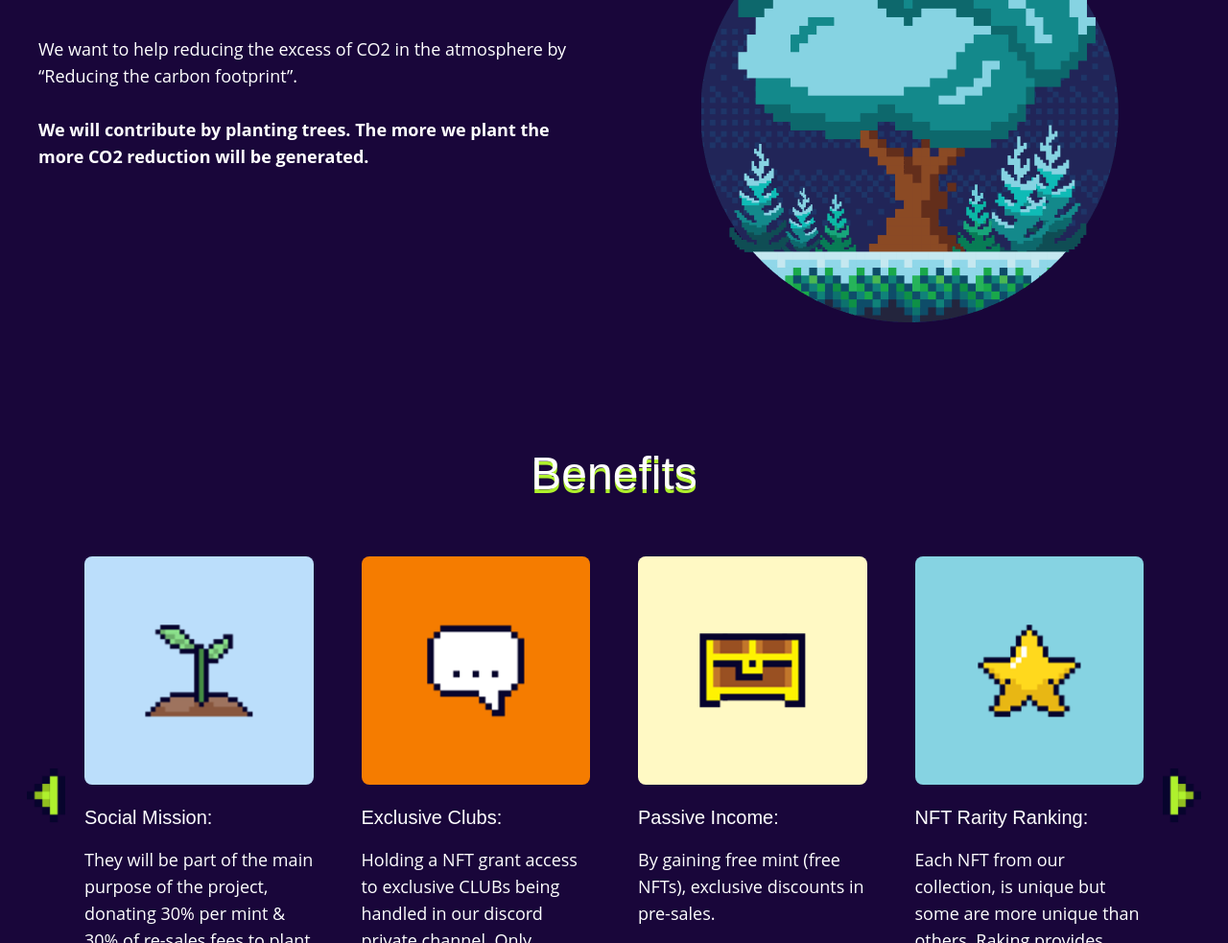
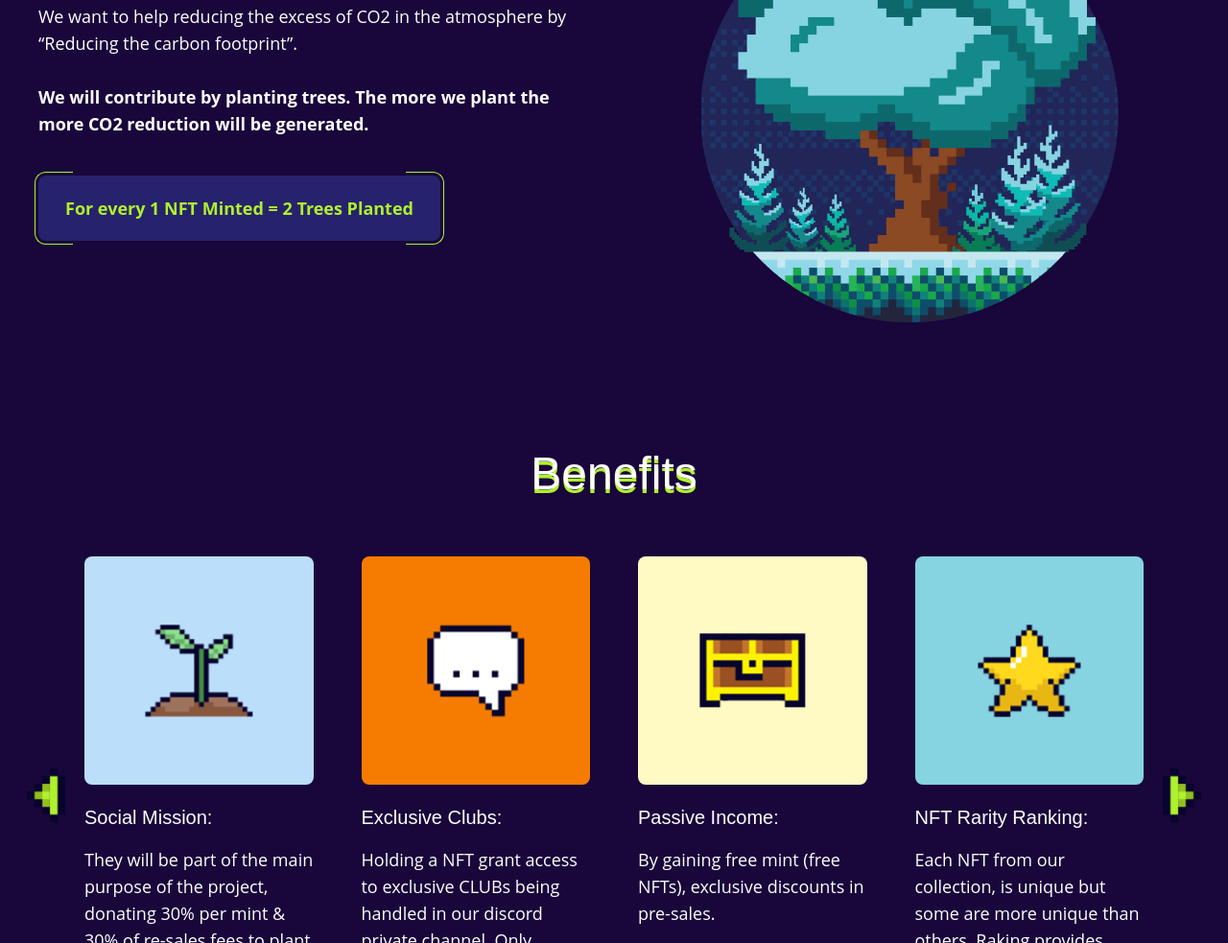
Before and after one commit to gbcalegari/punkcryptoplants-frontend, a website: page index.html in a window 1280 px wide. Shown: the part 2177-3160 px from the top of the page at 96% size. Drawn offline with Linux system fonts and the light colour scheme; a web font is replaced by a local one.

Commit message:
1 nft equals 2 trees

```diff
--- a/index.html
+++ b/index.html
@@ -330,6 +330,16 @@
 								We want to help reducing the excess of CO2 in the atmosphere by “Reducing the carbon footprint”.<br /><br />
 
 								<strong>We will contribute by planting trees. The more we plant the more CO2 reduction will be generated.</strong>
+							</p>
+
+							<p class="block text-medium bg-purple-medium rounded-lg md:max-w-[90%] lg:max-w-[80%] py-3 sm:py-5 px-5 sm:px-7 relative text-green-light font-bold">
+
+								<span class="absolute block border-t border-l border-solid w-7 h-7 sm:w-10 sm:h-10 rounded-tl-xl -top-1 -left-1 z-2 border-green-light"></span>
+								<span class="absolute block border-t border-r border-solid w-7 h-7 sm:w-10 sm:h-10 rounded-tr-xl -top-1 -right-1 z-2 border-green-light"></span>
+								<span class="absolute block border-b border-l border-solid w-7 h-7 sm:w-10 sm:h-10 rounded-bl-xl -bottom-1 -left-1 z-2 border-green-light"></span>
+								<span class="absolute block border-b border-r border-solid w-7 h-7 sm:w-10 sm:h-10 rounded-br-xl -bottom-1 -right-1 z-2 border-green-light"></span>
+
+								For every 1 NFT Minted = 2 Trees Planted
 							</p>
 
 							<!-- <a href="#" class="text-small green-button">Download White Paper</a> -->
```
